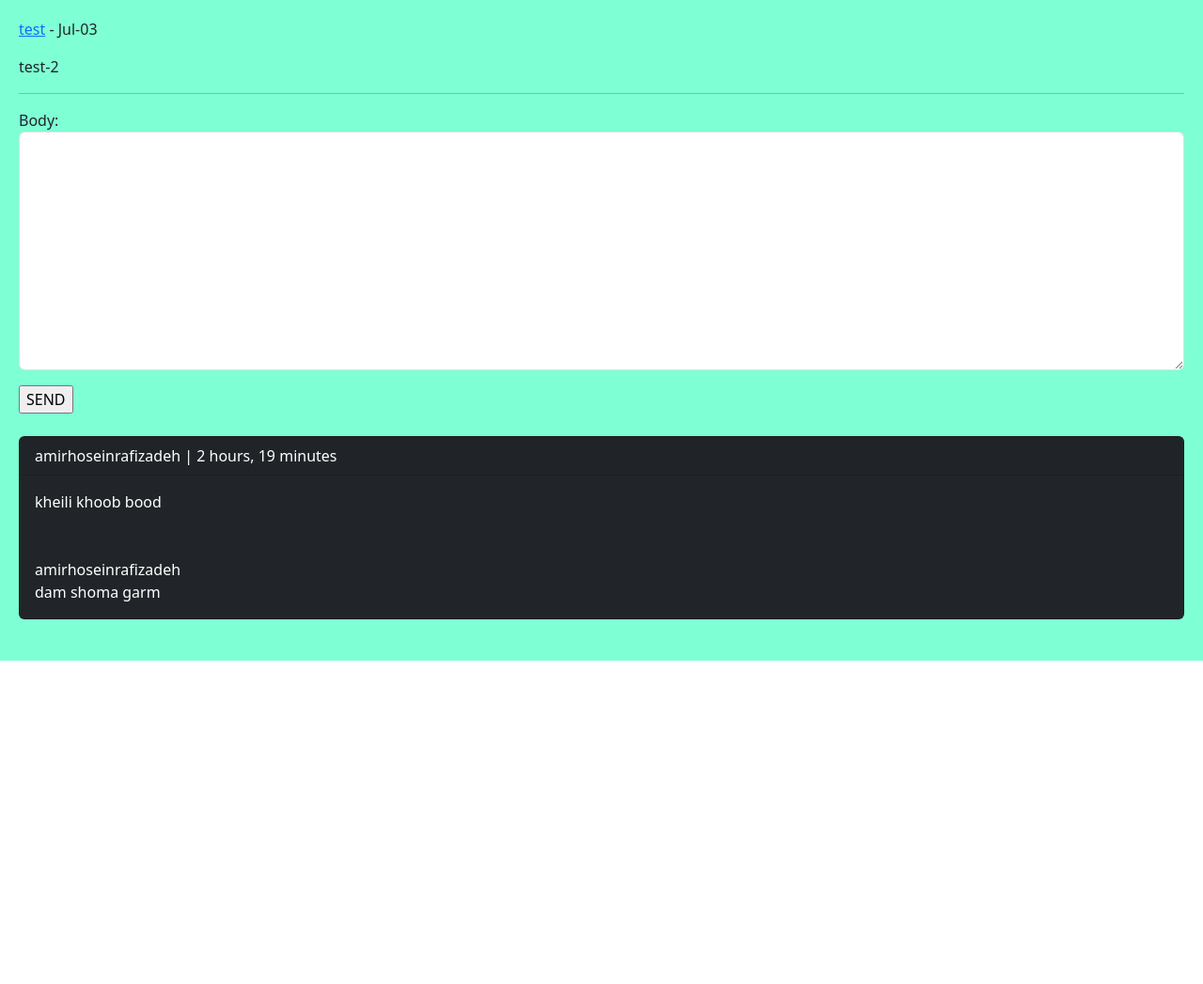
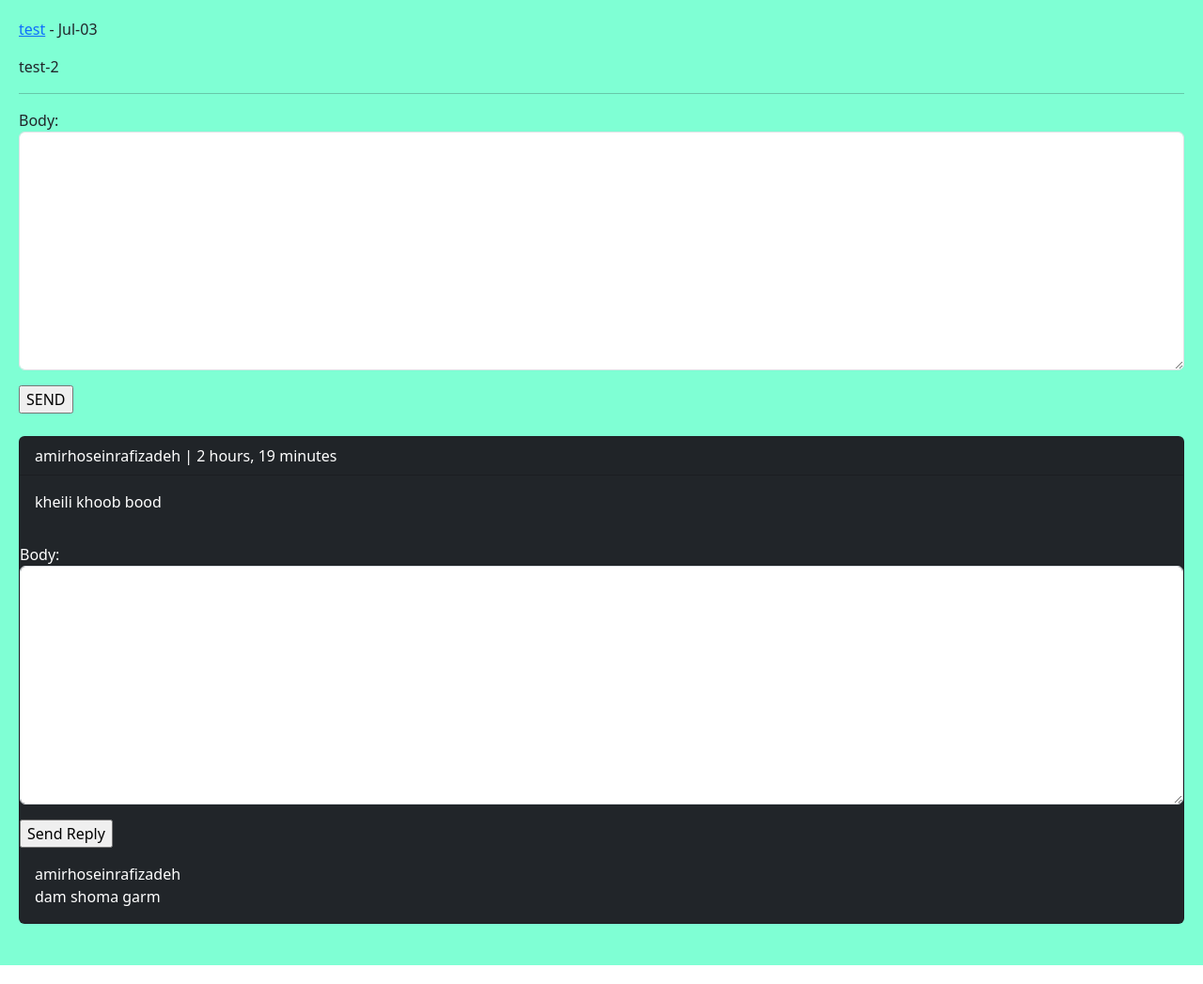
Before and after one commit to AmirhoseinRafizadeh/SocialMedia, a Django app: a page that uses socialMedia/home/templates/home/detail.html in a window 1280 px wide. Shown: the part 57-1104 px from the top of the page at 94% size. Before the commit the page ends 760 px from the top, so only its background shows below. Run offline with Django 5.2, Linux system fonts and the light colour scheme; a user stored in the database is signed in; data comes from the database, SQL or seed files in the repository; both versions use the stored data as it was after the commit.

Commit message:
ep40 completed

```diff
--- a/socialMedia/home/forms.py
+++ b/socialMedia/home/forms.py
@@ -17,3 +17,12 @@ class CommentCreateForm(forms.ModelForm):
         widgets = {
             'body': forms.Textarea(attrs={'class': 'form-control'}),
         }
+
+
+class CommentReplyForm(forms.ModelForm):
+    class Meta:
+        model = comments
+        fields = ['body']
+        widgets = {
+            'body': forms.Textarea(attrs={'class': 'form-control'}),
+        }
--- a/socialMedia/home/templates/home/detail.html
+++ b/socialMedia/home/templates/home/detail.html
@@ -20,9 +20,16 @@
     <div class="card bg-dark text-white">
         <p class="card-header">{{comment.user}} | {{comment.created|timesince}}</p>
         <p class="card-body">{{comment.body}}</p>
+        {% if request.user.is_authenticated %}
+        <form class="" action="{% url 'home:add_reply' post.id comment.id %}" method="post">
+            {% csrf_token %}
+            {{ reply_form.as_p }}
+            <input type="submit" value="Send Reply">
+        </form>
+        {% endif %}
         {% with replies=comment.reply_comments.all %}
         {% for reply in replies %}
-        <p class="br-info p-2 m-2 ">{{ reply.user }}<br>{{ reply.body }}</p>
+            <p class="br-info p-2 m-2 ">{{ reply.user }}<br>{{ reply.body }}</p>
         {% endfor %}
         {% endwith %}
     </div><br>
--- a/socialMedia/home/urls.py
+++ b/socialMedia/home/urls.py
@@ -9,4 +9,5 @@ urlpatterns = [
     path('post/delete/<int:post_id>', views.PostDeleteView.as_view(), name='post_delete'),
     path('post/update/<int:post_id>', views.PostUpdateView.as_view(), name='post_update'),
     path('post/create/', views.PostCreateView.as_view(), name='post_create'),
+    path('reply/<int:post_id>/<int:comment_id>', views.PostAddReplyView.as_view(), name='add_reply'),
 ]
--- a/socialMedia/home/views.py
+++ b/socialMedia/home/views.py
@@ -1,9 +1,9 @@
 from django.shortcuts import render, redirect, get_object_or_404
 from django.views import View
-from .models import Posts
+from .models import Posts, comments
 from django.contrib.auth.mixins import LoginRequiredMixin
 from django.contrib import messages
-from .forms import PostCreateUpdateForm, CommentCreateForm
+from .forms import PostCreateUpdateForm, CommentCreateForm, CommentReplyForm
 from django.utils.text import slugify
 from django.contrib.auth.decorators import login_required
 from django.utils.decorators import method_decorator
@@ -12,7 +12,7 @@ from django.utils.decorators import method_decorator
 class HomeView(View):
     def get(self, request):
         posts = Posts.objects.all()
-        return render(request, 'home/index.html',{'posts':posts})
+        return render(request, 'home/index.html', {'posts': posts})
     def post(self, request):
         posts = Posts.objects.all()
         return render(request, 'home/index.html', {'posts': posts})
@@ -20,13 +20,14 @@ class HomeView(View):
 
 class PostDetailView(View):
     form_class = CommentCreateForm
+    form_class_reply = CommentReplyForm
     def setup(self, request, *args, **kwargs):
         self.post_instance = get_object_or_404(Posts, pk=kwargs['post_id'], slug=kwargs['post_slug'])
 
         return super().setup(request, *args, **kwargs)
     def get(self, request, *args, **kwargs):
         comments = self.post_instance.post_comments.filter(is_reply=False)
-        return render(request, 'home/detail.html', {'post': self.post_instance, 'comments': comments, 'form':self.form_class})
+        return render(request, 'home/detail.html', {'post': self.post_instance, 'comments': comments, 'form':self.form_class, 'reply_form':self.form_class_reply})
     @method_decorator(login_required)
     def post(self, request, *args, **kwargs ):
         form = self.form_class(request.POST)
@@ -93,3 +94,21 @@ class PostCreateView(LoginRequiredMixin, View):
             new_post.save()
             messages.success(request, 'your post created successfully', 'success')
             return redirect('home:post_detail', new_post.id, new_post.slug)
+
+
+class PostAddReplyView(LoginRequiredMixin, View):
+    form_class = CommentReplyForm
+    def post(self, request, post_id, comment_id):
+        post = get_object_or_404(Posts, id=post_id)
+        comment = get_object_or_404(comments, id=comment_id)
+        form = self.form_class(request.POST)
+        if form.is_valid():
+            reply = form.save(commit=False)
+            reply.user = request.user
+            reply.post = post
+            reply.reply = comment
+            reply.is_reply = True
+            reply.save()
+            messages.success(request, 'your reply is sent', 'success')
+
+        return redirect('home:post_detail', post.id, post.slug)
```
Also changed, not shown: socialMedia/db.sqlite3.
